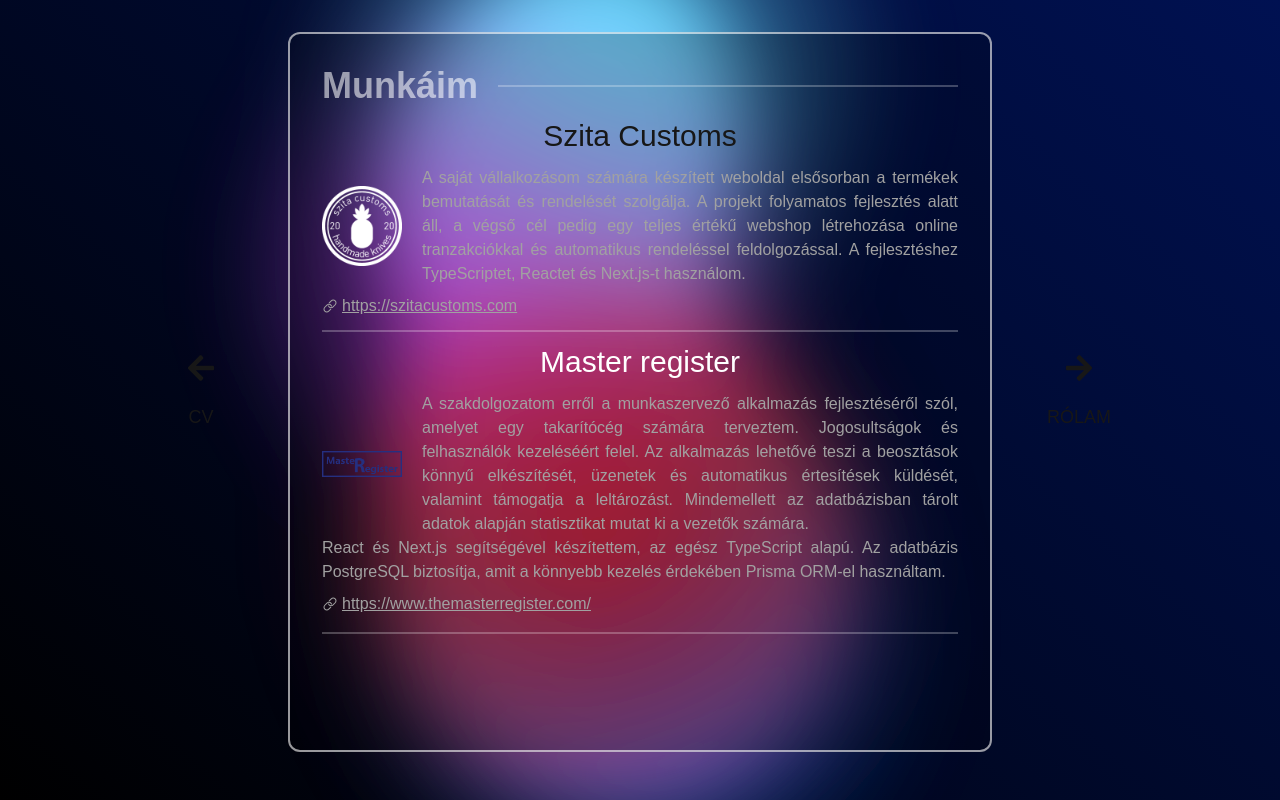
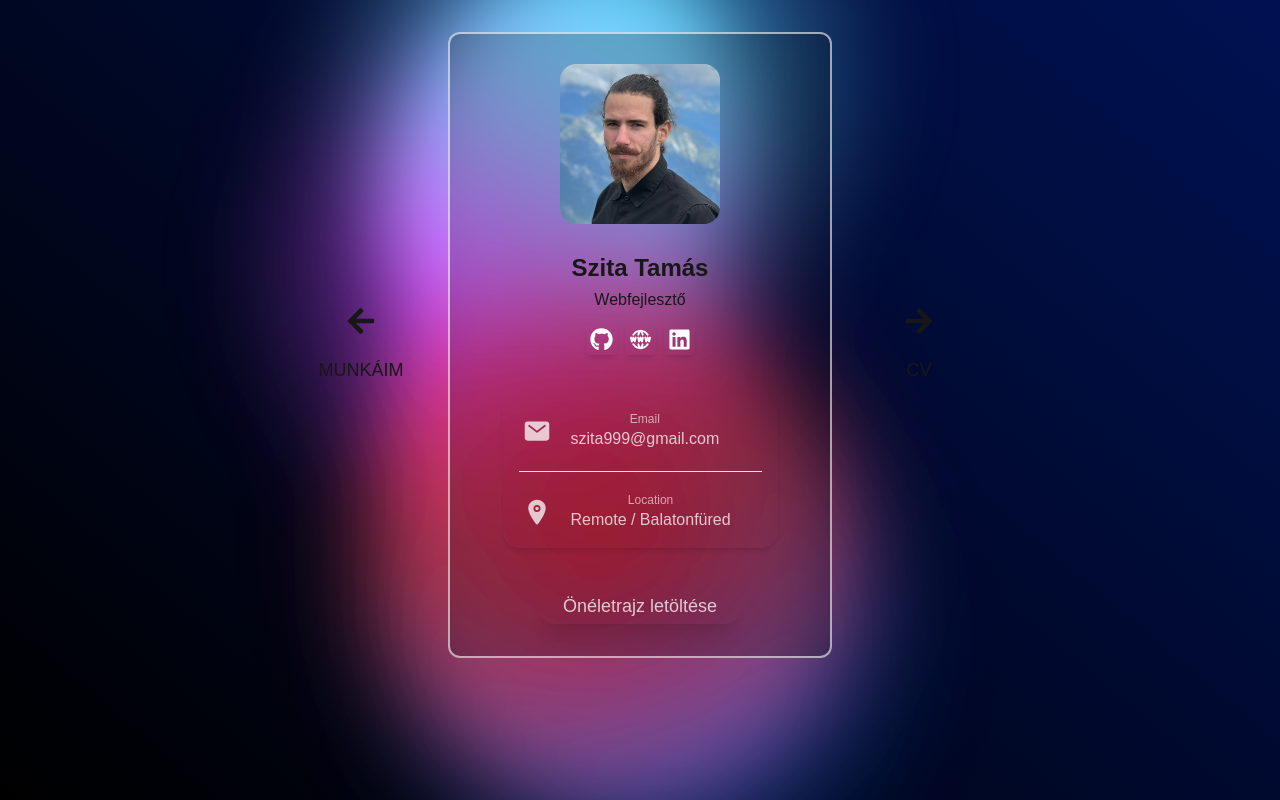
Before and after one commit to Medivessing/tamasszita, a Next.js app: page / in a window 1280 px wide. Built offline with nearby package versions, Linux system fonts and the light colour scheme.

Commit message:
initial value change

```diff
--- a/components/versions/Version_3.tsx
+++ b/components/versions/Version_3.tsx
@@ -9,7 +9,7 @@
 import AboutV2 from "../pages/AboutV2";
 
 const Version_3 = () => {
-  const [activeInfo, setActiveInfo] = useState("munkáim");
+  const [activeInfo, setActiveInfo] = useState("rólam");
   const infos = ["rólam", "cv", "munkáim"];
 
   const controls = useAnimation();
```
